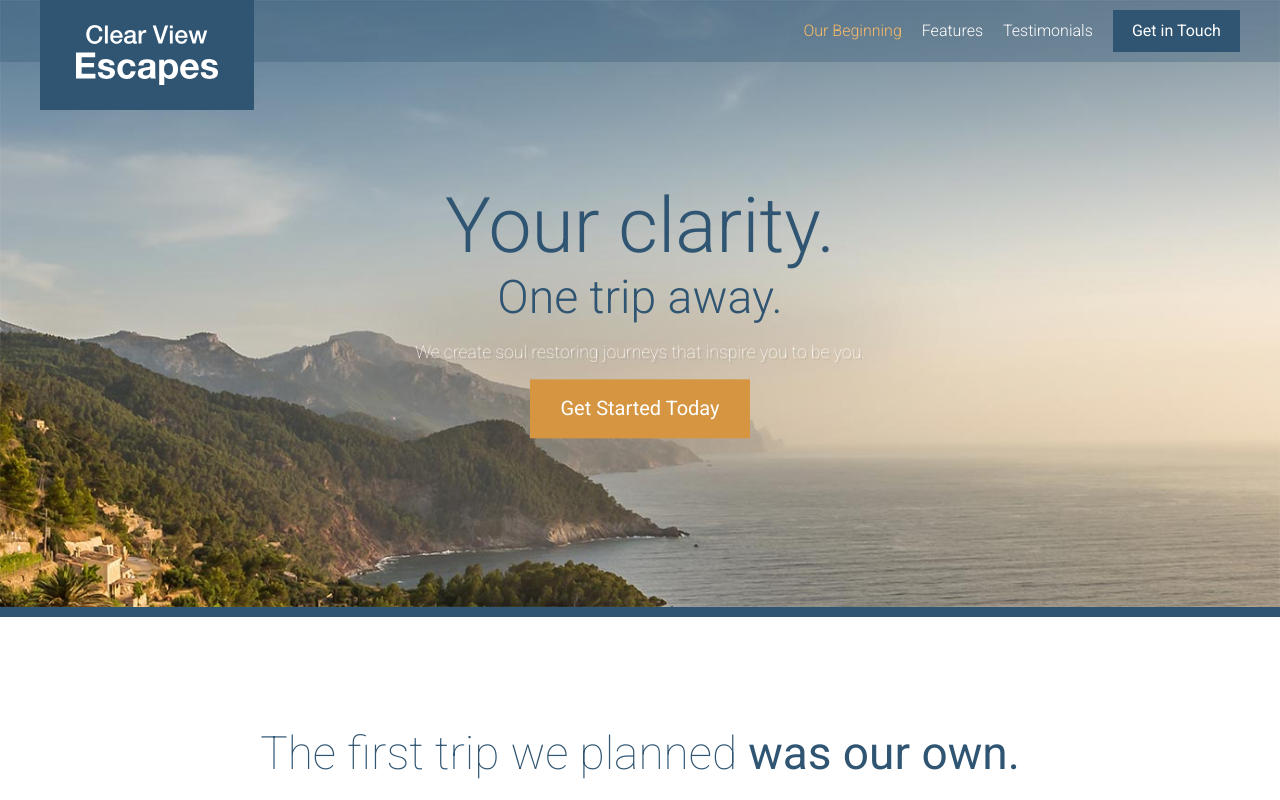
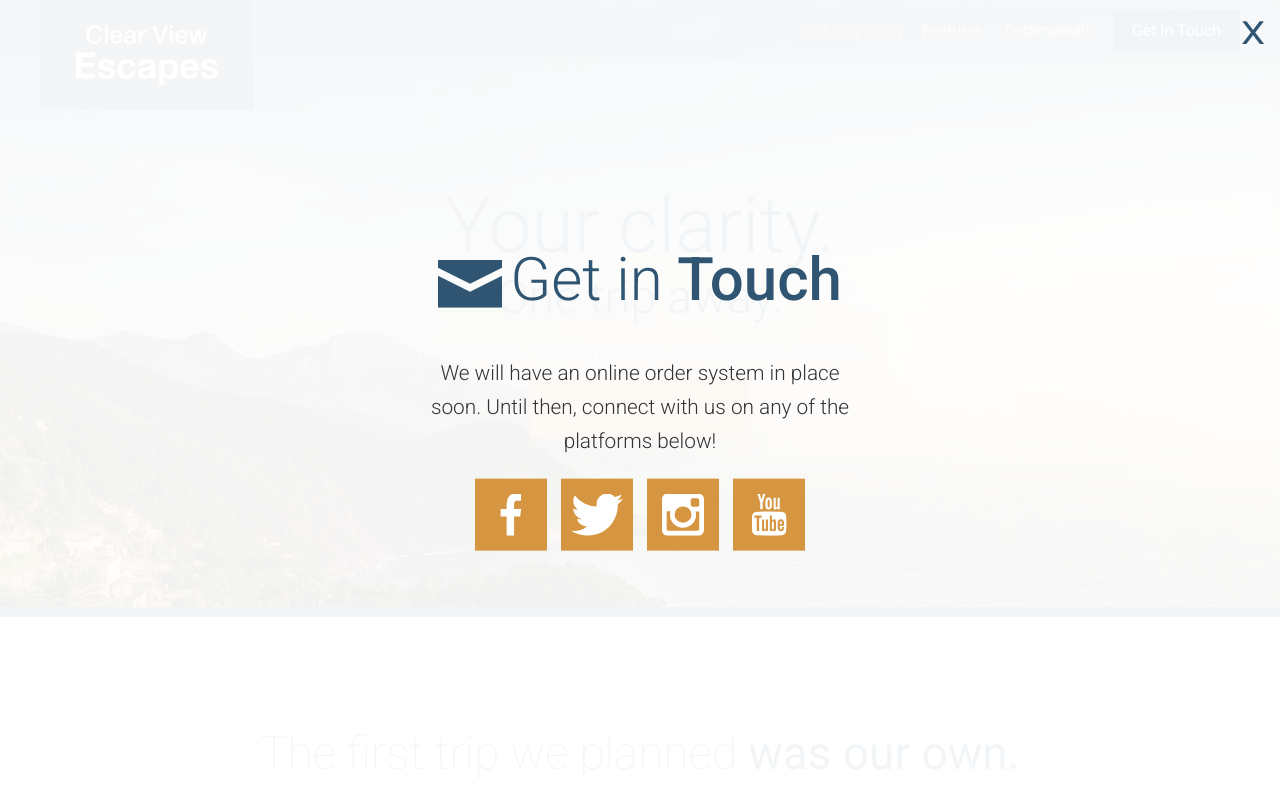
Before and after one commit to josip1987/travel-slice, a website: page app/index.html in a window 1280 px wide. Both pictures are taken after a click on the link "Get Started Today". Shown: the top 800 px of the page. Drawn offline with Linux system fonts and the light colour scheme.

Commit message:
added modal overlay

```diff
--- a/app/assets/scripts/App.js
+++ b/app/assets/scripts/App.js
@@ -2,8 +2,10 @@ import MobileMenu from './modules/MobileMenu';
 import RevealOnScroll from './modules/RevealOnScroll';
 import $ from 'jquery';
 import StickyHeader from './modules/StickyHeader';
+import Modal from './modules/Modal';
 
 var mobileMenu = new MobileMenu();
 new RevealOnScroll($(".feature-item"), "85%"); //one instance for features, one for testimonials
 new RevealOnScroll($(".testimonial"), "60%");
 var stickyHeader = new StickyHeader();
+var modal = new Modal();
--- /dev/null
+++ b/app/assets/styles/modules/_modal.css
@@ -0,0 +1,49 @@
+.modal {
+	position: fixed;
+	z-index: 5;
+	background-color: rgba(255, 255, 255, .94);
+	top: 0;
+	bottom: 0;
+	left: 0;
+	right: 0;
+	opacity: 0;
+	visibility: hidden;
+	transform: scale(1.2);
+	transition: all .3s ease-out;
+
+	&--is-visible {
+		opacity: 1;
+		visibility: visible;
+		transform: scale(1);
+	}
+
+	&__inner {
+		position: absolute;
+		width: 100%;
+		top: 50%;
+		transform: translateY(-50%);
+	}
+
+	&__description {
+		text-align: center;
+		font-size: 1.3rem;
+		font-weight: 300;
+		line-height: 1.65;
+	}
+
+	&__close {
+		position: absolute;
+		top: 15px;
+		right: 15px;
+		font-size: 2rem;
+		transform: scaleX(1.2);
+		transform-origin: 100% 0;
+		color: $mainBlue;
+		transition: color .1s ease;
+
+		&:hover {
+			color: $mainOrange;
+			cursor: pointer;
+		}
+	}
+}
--- a/app/assets/styles/modules/_section-title.css
+++ b/app/assets/styles/modules/_section-title.css
@@ -13,6 +13,11 @@
 
 	&--blue {
 		color: $mainBlue;
+	}
+
+	&--less-margin {
+		margin-bottom: 1.3rem;
+		margin-top: 0;
 	}
 
 	&__icon {
--- /dev/null
+++ b/app/assets/styles/modules/_social-icons.css
@@ -0,0 +1,25 @@
+.social-icons {
+	text-align: center;
+
+	&__icon {
+		background-color: $mainOrange;
+		display: inline-block;
+		margin: 0 5px 5px 5px;
+		width: 33%;
+		height: 72px;
+		position: relative;
+
+		@mixin atSmall {
+			width: 72px;
+			margin: 0 5px;
+		}
+
+		.icon {
+			display: block;
+			position: absolute;
+			top: 50%;
+			left: 50%;
+			transform: translate(-50%, -50%); /*pull icons left and up half of their own height*/
+		}
+	}
+}
--- a/app/assets/styles/modules/_wrapper.css
+++ b/app/assets/styles/modules/_wrapper.css
@@ -8,6 +8,10 @@
 
 	&--medium {
 		max-width: 976px;
+	}
+
+	&--narrow {
+		max-width: 470px;
 	}
 
 	&--no-padding-until-medium {
--- a/app/assets/styles/styles.css
+++ b/app/assets/styles/styles.css
@@ -17,3 +17,5 @@
 @import "modules/_header";
 @import "modules/_primary-nav";
 @import "modules/_reveal-item";
+@import "modules/_modal";
+@import "modules/_social-icons";
--- a/app/index.html
+++ b/app/index.html
@@ -24,7 +24,7 @@
 
         <div class="site-header__menu-content">
             <div class="site-header__btn-container">
-                <a href="#" class="btn">Get in Touch</a>
+                <a href="#" class="btn open-modal">Get in Touch</a>
             </div>
             <nav class="primary-nav primary-nav--pull-right">
               <ul>
@@ -51,7 +51,7 @@
             <h1 class="large-hero__title">Your clarity.</h1>
             <h2 class="large-hero__subtitle">One trip away.</h2>
             <p class="large-hero__description">We create soul restoring journeys that inspire you to be you.</p>
-            <p><a href="#" class="btn btn--orange btn--large">Get Started Today</a></p>
+            <p><a href="#" class="btn btn--orange btn--large open-modal">Get Started Today</a></p>
          </div> <!--/ .wrapper -->
       </div>
   </div>
@@ -162,9 +162,28 @@
 
   <footer class="site-footer">
     <div class="wrapper">
-          <p><span class="site-footer__text">Copyright &copy; 2016 Clear View Escapes. All rights reserved.</span> <a href="#" class="btn btn--orange">Get in Touch</a></p>
+          <p><span class="site-footer__text">Copyright &copy; 2016 Clear View Escapes. All rights reserved.</span> <a href="#" class="btn btn--orange open-modal">Get in Touch</a></p>
     </div>
   </footer>
+
+  <!-- modal -->
+  <div class="modal">
+    <div class="modal__inner">
+        <h2 class="section-title section-title--blue section-title--less-margin"><span class="icon icon--mail section-title__icon"></span>Get in <strong>Touch</strong></h2>
+        <div class="wrapper wrapper--narrow">
+            <p class="modal__description">We will have an online order system in place soon. Until then, connect with us on any of the platforms below!</p>
+        </div>
+        <div class="social-icons">
+          <a href="" class="social-icons__icon"><span class="icon icon--facebook"></span></a>
+          <a href="" class="social-icons__icon"><span class="icon icon--twitter"></span></a>
+          <a href="" class="social-icons__icon"><span class="icon icon--instagram"></span></a>
+          <a href="" class="social-icons__icon"><span class="icon icon--youtube"></span></a>
+        </div>
+    </div>
+  <div class="modal__close">X</div>
+  </div>
+  <!--/ .modal-->
+
 <script src="/temp/scripts/App.js"></script>
 </body>
 </html>
--- a/app/temp/styles/styles.css
+++ b/app/temp/styles/styles.css
@@ -583,6 +583,10 @@ a {
   max-width: 976px;
 }
 
+.wrapper--narrow {
+  max-width: 470px;
+}
+
 .wrapper--no-padding-until-medium {
   padding-left: 0;
   padding-right: 0;
@@ -897,6 +901,11 @@ a {
 
 .section-title--blue {
   color: #2f5572;
+}
+
+.section-title--less-margin {
+  margin-bottom: 1.3rem;
+  margin-top: 0;
 }
 
 .section-title__icon {
@@ -1371,3 +1380,90 @@ a {
   -webkit-transform: scale(1);
           transform: scale(1);
 }
+
+.modal {
+	position: fixed;
+	z-index: 5;
+	background-color: rgba(255, 255, 255, .94);
+	top: 0;
+	bottom: 0;
+	left: 0;
+	right: 0;
+	opacity: 0;
+	visibility: hidden;
+	-webkit-transform: scale(1.2);
+	        transform: scale(1.2);
+	-webkit-transition: all .3s ease-out;
+	transition: all .3s ease-out;
+}
+
+.modal--is-visible {
+  opacity: 1;
+  visibility: visible;
+  -webkit-transform: scale(1);
+          transform: scale(1);
+}
+
+.modal__inner {
+  position: absolute;
+  width: 100%;
+  top: 50%;
+  -webkit-transform: translateY(-50%);
+          transform: translateY(-50%);
+}
+
+.modal__description {
+  text-align: center;
+  font-size: 1.3rem;
+  font-weight: 300;
+  line-height: 1.65;
+}
+
+.modal__close {
+  position: absolute;
+  top: 15px;
+  right: 15px;
+  font-size: 2rem;
+  -webkit-transform: scaleX(1.2);
+          transform: scaleX(1.2);
+  -webkit-transform-origin: 100% 0;
+          transform-origin: 100% 0;
+  color: #2f5572;
+  -webkit-transition: color .1s ease;
+  transition: color .1s ease;
+}
+
+.modal__close:hover {
+  color: #d59541;
+  cursor: pointer;
+}
+
+.social-icons {
+	text-align: center;
+}
+
+.social-icons__icon {
+  background-color: #d59541;
+  display: inline-block;
+  margin: 0 5px 5px 5px;
+  width: 33%;
+  height: 72px;
+  position: relative;
+}
+
+@media(min-width: 530px) {
+
+  .social-icons__icon {
+    width: 72px;
+    margin: 0 5px;
+  }
+}
+
+.social-icons__icon .icon {
+  display: block;
+  position: absolute;
+  top: 50%;
+  left: 50%;
+  -webkit-transform: translate(-50%, -50%);
+          transform: translate(-50%, -50%);/*pull icons left and up half of their own height*/
+}
```
Also changed, not shown: app/assets/scripts/modules/Modal.js (added, +36 -0 lines), app/temp/scripts/App.js.
